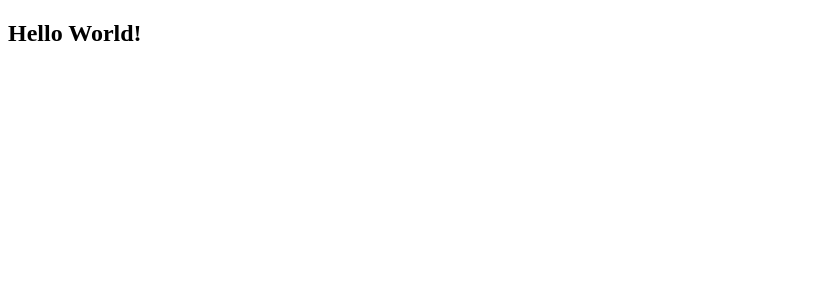
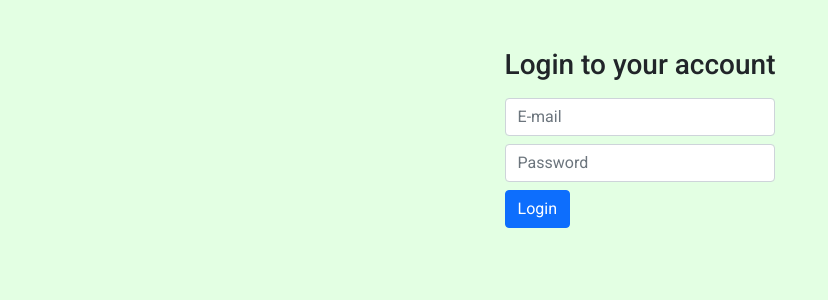
Before and after one commit to VaidasMakstutis/react-favorite-movies-app, a React (Create React App) app: page / in a window 1280 px wide. Shown: the top 300 px of the page, without its empty margins (0-828 px from the left). Built offline with nearby package versions, Linux system fonts and the light colour scheme.

Commit message:
Login form

```diff
--- a/package.json
+++ b/package.json
@@ -6,9 +6,15 @@
     "@testing-library/jest-dom": "^5.16.4",
     "@testing-library/react": "^13.3.0",
     "@testing-library/user-event": "^13.5.0",
+    "bootstrap": "^5.1.3",
+    "firebase": "^8.2.0",
     "node-sass": "^7.0.1",
     "react": "^18.1.0",
+    "react-bootstrap": "^2.4.0",
     "react-dom": "^18.1.0",
+    "react-firebase-hooks": "^3.0.4",
+    "react-router": "^6.3.0",
+    "react-router-dom": "^6.3.0",
     "react-scripts": "5.0.1",
     "typescript": "^4.7.3",
     "web-vitals": "^2.1.4"
--- a/src/App.tsx
+++ b/src/App.tsx
@@ -1,9 +1,10 @@
 import React from 'react';
+import Login from './Components/Login';
 
 const App = () => {
   return (
     <div className="App">
-      <h2>Hello World!</h2>
+      <Login />
     </div>
   );
 }
--- /dev/null
+++ b/src/Components/Login.tsx
@@ -0,0 +1,21 @@
+import React from "react";
+import { Form, Button } from "react-bootstrap";
+
+const Login = () => {
+  return (
+    <Form className="mt-5">
+      <h3 className="mb-3 text-center">Login to your account</h3>
+      <Form.Group className="mb-2">
+        <Form.Control type="email" name="email" placeholder="E-mail" />
+      </Form.Group>
+      <Form.Group className="mb-2">
+        <Form.Control type="password" name="password" placeholder="Password" />
+      </Form.Group>
+      <Button variant="primary" type="submit">
+        Login
+      </Button>
+    </Form>
+  );
+};
+
+export default Login;
--- /dev/null
+++ b/src/index.scss
@@ -0,0 +1,18 @@
+@import url('https://fonts.googleapis.com/css2?family=Roboto:ital,wght@0,100;0,300;0,400;0,500;0,700;0,900;1,100;1,300;1,400;1,500;1,700;1,900&display=swap');
+
+* {
+  margin: 0;
+  padding: 0;
+  box-sizing: border-box;
+}
+
+html {
+  display: flex;
+  flex-direction: row;
+  justify-content: center;
+}
+
+body {
+  font-family: "Roboto", sans-serif;
+  background-color: rgb(227, 255, 227);
+}
--- a/src/index.tsx
+++ b/src/index.tsx
@@ -1,6 +1,8 @@
 import React from 'react';
 import ReactDOM from 'react-dom/client';
 import App from './App';
+import 'bootstrap/dist/css/bootstrap.min.css';
+import '../src/index.scss';
 
 const rootElement = document.getElementById('root')!;
 const root = ReactDOM.createRoot(rootElement);
```
Also changed, not shown: 1 other file (tests, documents, lock files or other folders).
